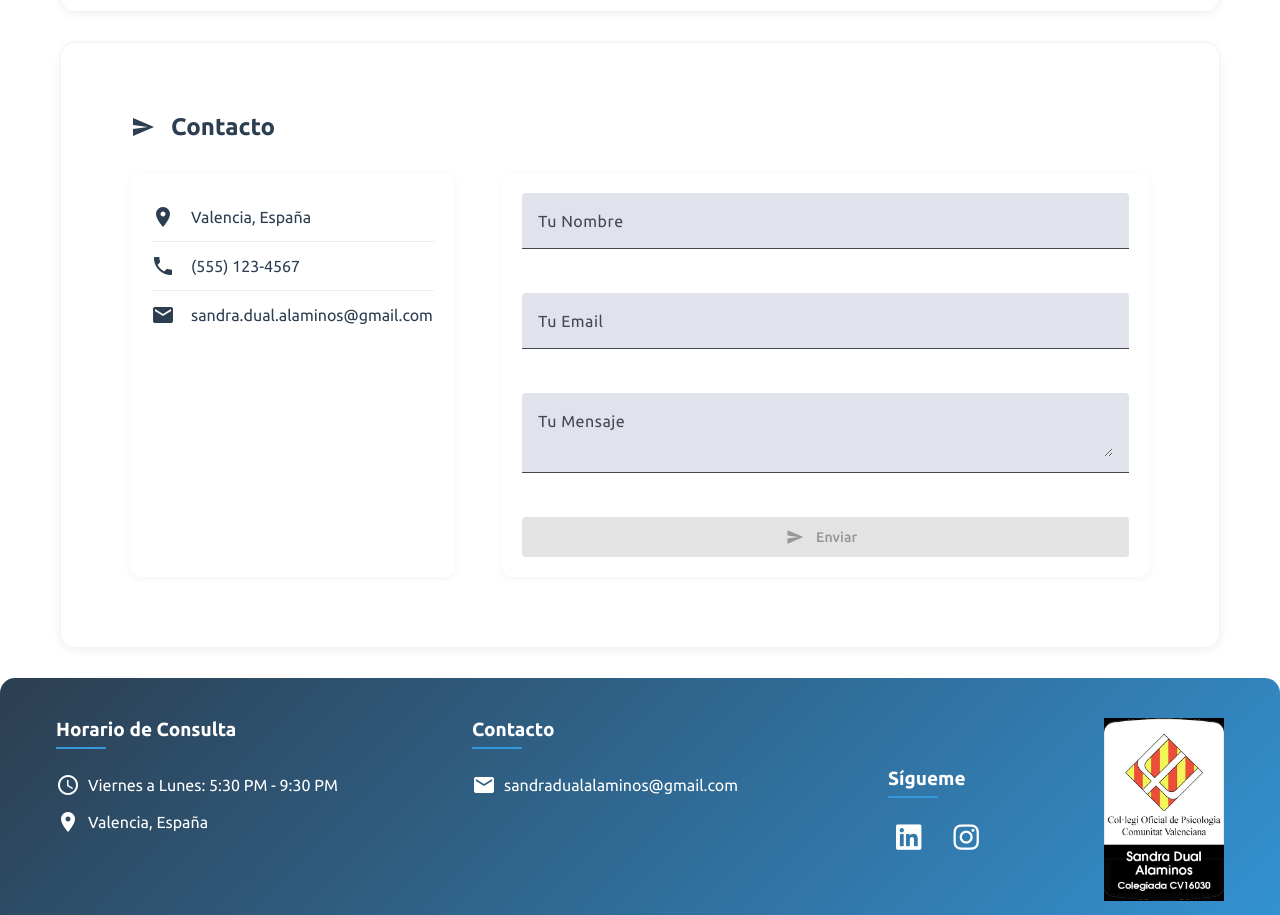
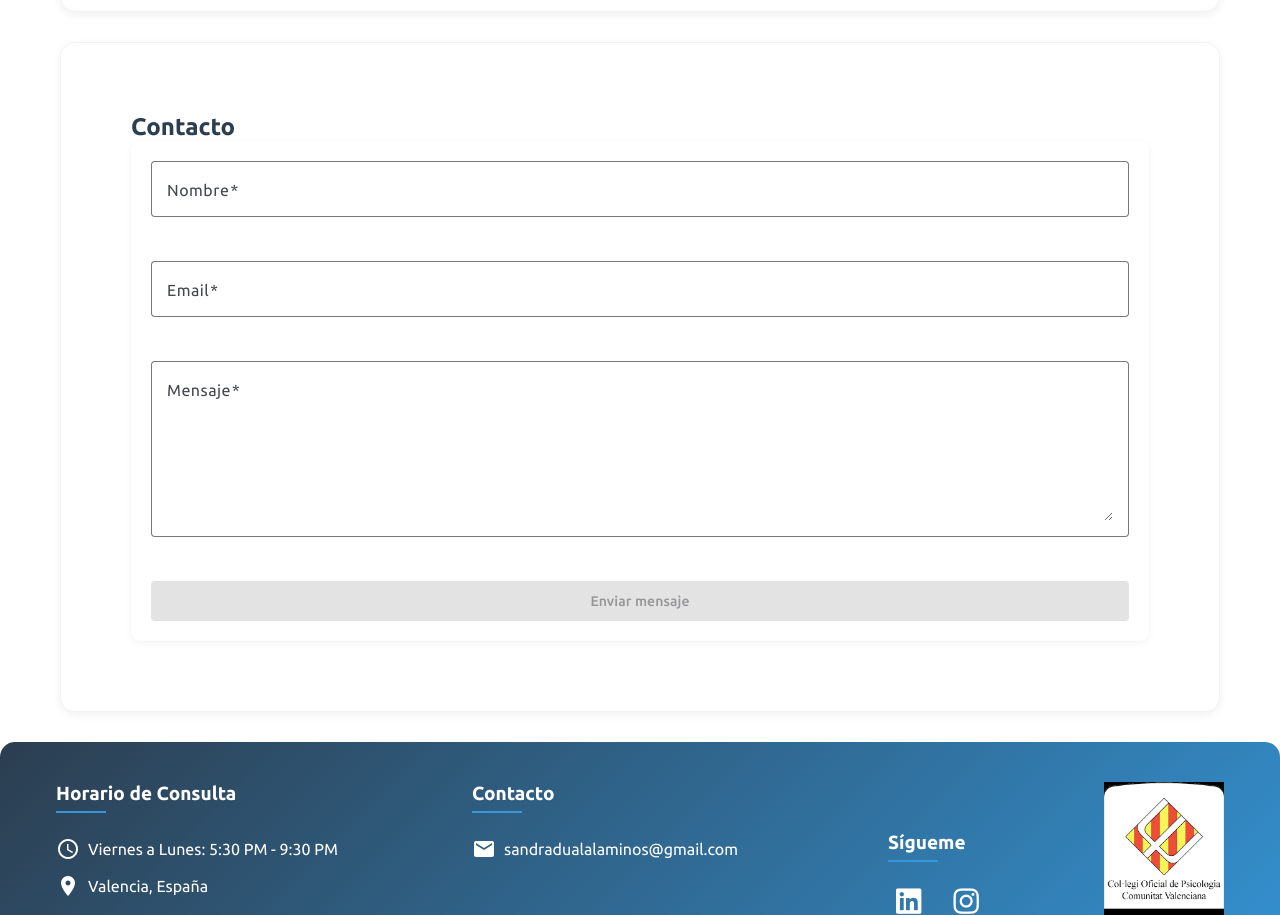
Before and after one commit to Mik3Tab/proyecto-sandra, an Angular app: page / in a window 1280 px wide. Shown: the part 2707-3622 px from the top of the page. Built offline with nearby package versions, Linux system fonts and the light colour scheme.

Commit message:
Adds changes to contact component

```diff
--- a/src/app/components/contact/contact.component.html
+++ b/src/app/components/contact/contact.component.html
@@ -1,36 +1,39 @@
 <section class="contact" id="contact">
-  <h2><mat-icon>send</mat-icon> Contacto</h2>
-  <div class="contact-container">
-    <div class="contact-info">
-      <p><mat-icon>location_on</mat-icon> Valencia, España</p>
-      <p><mat-icon>phone</mat-icon> (555) 123-4567</p>
-      <p><mat-icon>email</mat-icon> {{ email }}</p>
-    </div>
+  <h2>Contacto</h2>
+
   <form [formGroup]="contactForm" (ngSubmit)="onSubmit()" class="contact-form">
-      <mat-form-field>
-        <input matInput type="text" formControlName="name" placeholder="Tu Nombre" required>
-        <mat-error *ngIf="contactForm.get('name')?.hasError('required')">
-          El nombre es requerido
+    <mat-form-field appearance="outline">
+      <mat-label>Nombre</mat-label>
+      <input matInput formControlName="nombre" required>
+      <mat-error *ngIf="contactForm.get('nombre')?.errors?.['required'] && contactForm.get('nombre')?.touched">
+        El nombre es obligatorio
       </mat-error>
-        <mat-error *ngIf="contactForm.get('name')?.hasError('pattern')">
-          El nombre solo puede contener letras y espacios
+    </mat-form-field>
+    <mat-form-field appearance="outline">
+      <mat-label>Email</mat-label>
+      <input matInput formControlName="email" type="email" required>
+      <mat-error *ngIf="contactForm.get('email')?.errors?.['required'] && contactForm.get('email')?.touched">
+        El email es obligatorio
       </mat-error>
-        <mat-error *ngIf="contactForm.get('name')?.hasError('maxlength')">El nombre no puede exceder 50 caracteres</mat-error>
+      <mat-error *ngIf="contactForm.get('email')?.errors?.['email'] && contactForm.get('email')?.touched">
+        Por favor, introduce un email válido
+      </mat-error>
     </mat-form-field>
-      <mat-form-field>
-        <input matInput type="email" formControlName="email" placeholder="Tu Email" required>
-        <mat-error *ngIf="contactForm.get('email')?.hasError('required')">El email es requerido</mat-error>
-        <mat-error *ngIf="contactForm.get('email')?.hasError('email') || contactForm.get('email')?.hasError('pattern')">Por favor, introduce un email válido</mat-error>
-        <mat-error *ngIf="contactForm.get('email')?.hasError('maxlength')">El email no puede exceder 100 caracteres</mat-error>
-      </mat-form-field>
-      <mat-form-field>
-        <textarea matInput formControlName="message" placeholder="Tu Mensaje" required></textarea>
-        <mat-error *ngIf="contactForm.get('message')?.hasError('required')">El mensaje es requerido</mat-error>
-        <mat-error *ngIf="contactForm.get('message')?.hasError('maxlength')">El mensaje no puede exceder 1000 caracteres</mat-error>
+    <mat-form-field appearance="outline">
+      <mat-label>Mensaje</mat-label>
+      <textarea matInput formControlName="mensaje" rows="6" required></textarea>
+      <mat-error *ngIf="contactForm.get('mensaje')?.errors?.['required'] && contactForm.get('mensaje')?.touched">
+        El mensaje es obligatorio
+      </mat-error>
     </mat-form-field>
     <button mat-raised-button color="primary" type="submit" [disabled]="!contactForm.valid">
-        <mat-icon>send</mat-icon> Enviar
+      Enviar mensaje
     </button>
+    <div *ngIf="enviado" class="success-message">
+      ¡Mensaje enviado con éxito! Te contactaré pronto.
+    </div>
+    <div *ngIf="error" class="error-message">
+      Hubo un error al enviar el mensaje. Por favor, inténtalo de nuevo.
+    </div>
   </form>
-  </div>
 </section>
--- a/src/app/components/contact/contact.component.ts
+++ b/src/app/components/contact/contact.component.ts
@@ -1,89 +1,41 @@
-import { Component } from '@angular/core';
+import { Component, OnInit } from '@angular/core';
 import { FormBuilder, FormGroup, Validators, ReactiveFormsModule } from '@angular/forms';
-import { MatSnackBar } from '@angular/material/snack-bar';
-import { HttpClient } from '@angular/common/http';
 import { MatFormFieldModule } from '@angular/material/form-field';
 import { MatInputModule } from '@angular/material/input';
-import { MatIconModule } from '@angular/material/icon';
 import { MatButtonModule } from '@angular/material/button';
 import { CommonModule } from '@angular/common';
-import { DomSanitizer } from '@angular/platform-browser';
 
 @Component({
   selector: 'app-contact',
+  templateUrl: './contact.component.html',
+  styleUrls: ['./contact.component.css'],
   standalone: true,
   imports: [
     ReactiveFormsModule,
     MatFormFieldModule,
     MatInputModule,
-    MatIconModule,
     MatButtonModule,
     CommonModule
-  ],
-  templateUrl: './contact.component.html',
-  styleUrls: ['./contact.component.css']
+  ]
 })
-export class ContactComponent {
+export class ContactComponent implements OnInit {
   contactForm: FormGroup;
-  email = 'sandra.dual.alaminos@gmail.com';
+  enviado = false;
+  error = false;
 
-  constructor(
-    private fb: FormBuilder,
-    private http: HttpClient,
-    private snackBar: MatSnackBar,
-    private sanitizer: DomSanitizer
-  ) {
+  constructor(private fb: FormBuilder) {
     this.contactForm = this.fb.group({
-      name: ['', [
-        Validators.required,
-        Validators.pattern('^[a-zA-ZÀ-ÿ\\s]{2,50}$'),
-        Validators.maxLength(50)
-      ]],
-      email: ['', [
-        Validators.required,
-        Validators.email,
-        Validators.pattern('^[a-zA-Z0-9._%+-]+@[a-zA-Z0-9.-]+\\.[a-zA-Z]{2,}$'),
-        Validators.maxLength(100)
-      ]],
-      message: ['', [
-        Validators.required,
-        Validators.maxLength(1000)
-      ]]
+      nombre: ['', Validators.required],
+      email: ['', [Validators.required, Validators.email]],
+      mensaje: ['', Validators.required]
     });
   }
 
+  ngOnInit() {}
+
   onSubmit() {
     if (this.contactForm.valid) {
-      const sanitizedData = {
-        name: this.sanitizeInput(this.contactForm.get('name')?.value),
-        email: this.sanitizeInput(this.contactForm.get('email')?.value),
-        message: this.sanitizeInput(this.contactForm.get('message')?.value)
-      };
-
-      this.http.post('http://localhost:3000/send-email', sanitizedData)
-        .subscribe({
-          next: () => {
-            this.snackBar.open('Mensaje enviado correctamente', 'Cerrar', {
-              duration: 3000
-            });
-            this.contactForm.reset();
-          },
-          error: () => {
-            this.snackBar.open('Error al enviar el mensaje', 'Cerrar', {
-              duration: 3000
-            });
-          }
-        });
+      console.log(this.contactForm.value);
     }
   }
-
-  private sanitizeInput(input: string): string {
-    if (!input) return '';
-    return input
-      .trim()
-      .replace(/[<>]/g, '')
-      .replace(/javascript:/gi, '')
-      .replace(/on\w+=/gi, '')
-      .replace(/data:/gi, '');
-  }
 }
```
Also changed, not shown: src/app/app.module.ts (added, +15 -0 lines), src/environments/environment.prod.ts (added, +8 -0 lines), 2 other files (tests, documents, lock files or other folders). Lines whose indentation alone changed are shown as unchanged.
